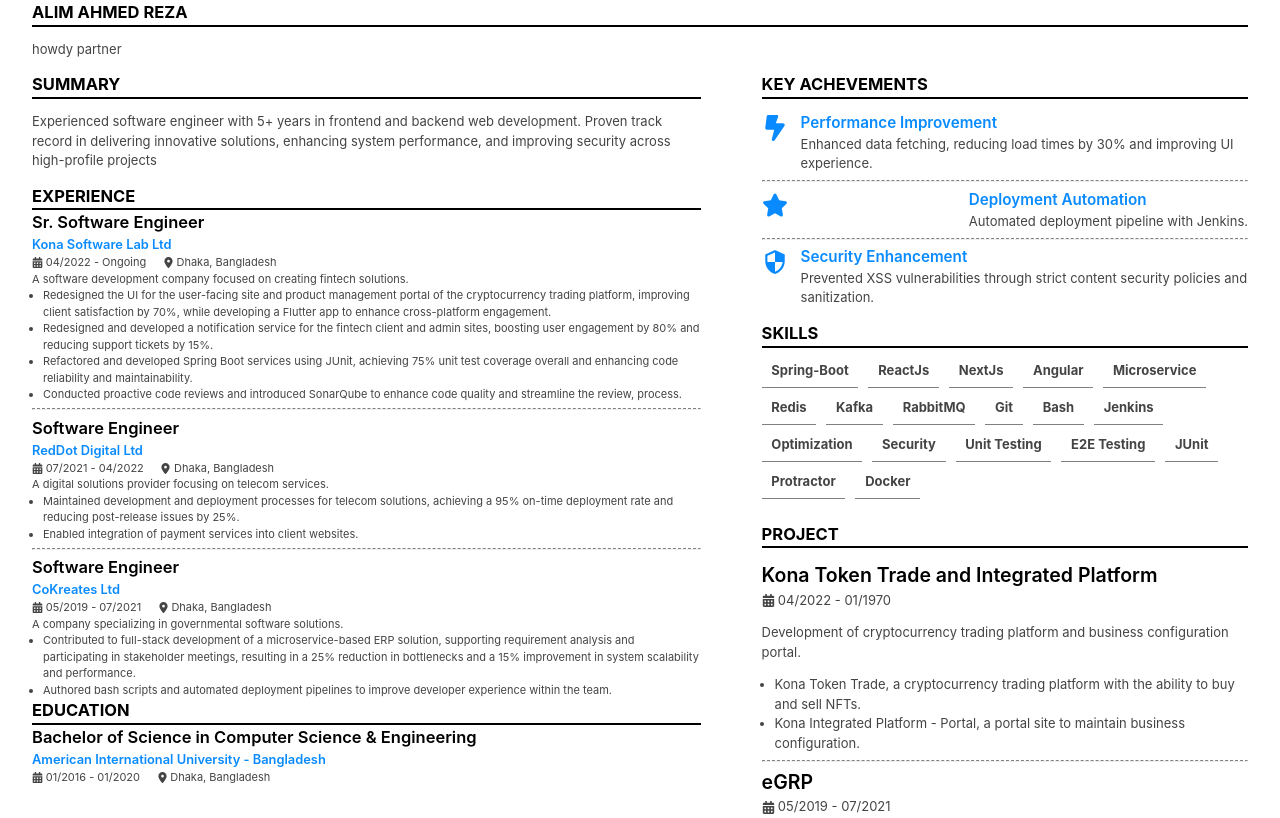
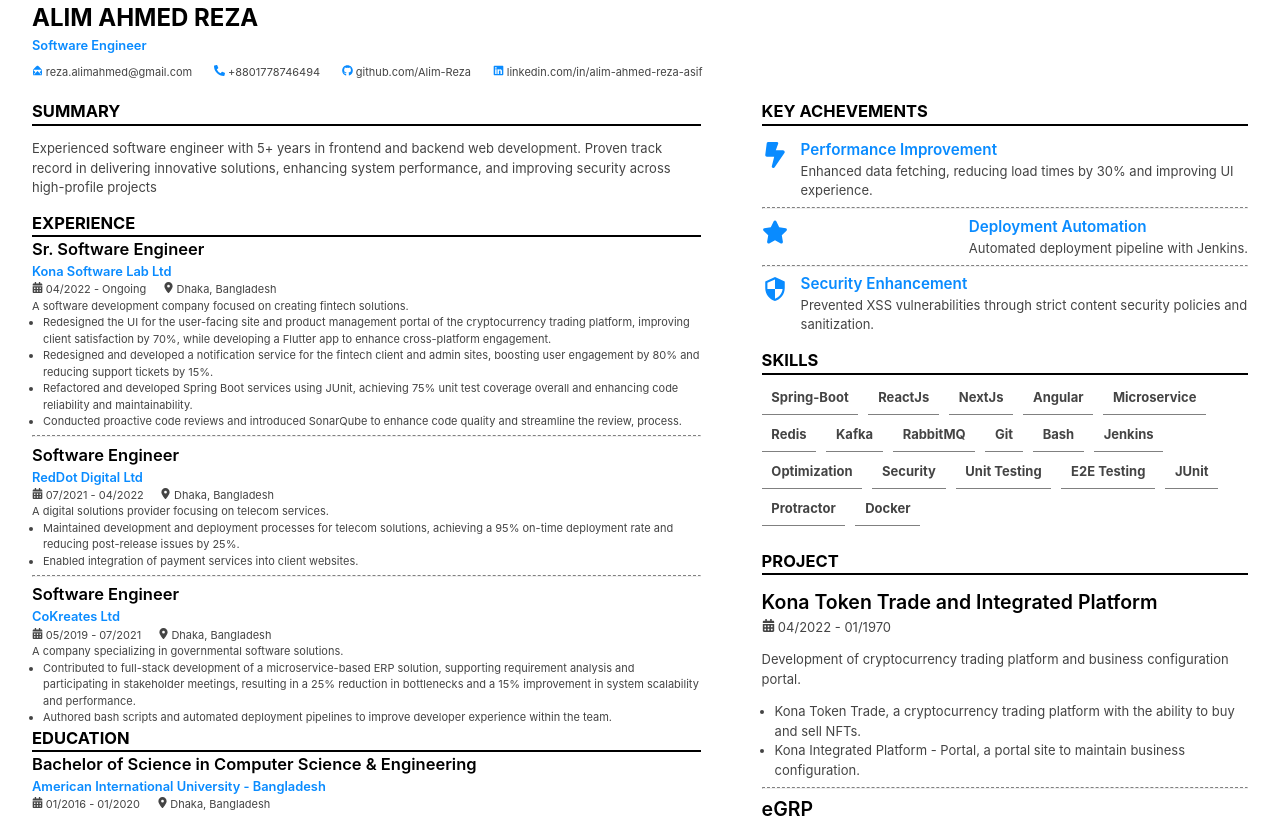
Before and after one commit to Alim-Reza/resume, a React (Vite) app: page / in a window 1280 px wide. Shown: the top 818 px of the page. Built offline with nearby package versions, Linux system fonts and the light colour scheme.

Commit message:
almost done

```diff
--- a/src/TwoColumn/ResumeDataV2.tsx
+++ b/src/TwoColumn/ResumeDataV2.tsx
@@ -3,24 +3,43 @@
 import { FaBoltLightning } from "react-icons/fa6";
 import { MdOutlineSecurity } from "react-icons/md";
 
+import { FaPhoneAlt } from "react-icons/fa";
+import { IoIosMailOpen } from "react-icons/io";
+import { FaGithub } from "react-icons/fa";
+import { FaLinkedin } from "react-icons/fa";
+import { FaLink } from "react-icons/fa";
+
+
 
 
 export const ResumeDataV2 = {
 
-    headerData : [
+    headerData : {
+        name: "Alim Ahmed Reza",
+        title: "Software Engineer",
+        links: [
             {
-            type: "link",
+                icon: <IoIosMailOpen />,
                 value: "reza.alimahmed@gmail.com"
             },
             {
-            type: "link",
+                icon: <FaPhoneAlt />,
                 value: "+8801778746494"
             },
             {
-            type: "link",
+                icon: <FaGithub />,
                 value: "github.com/Alim-Reza"
-        }
-    ],
+            },
+            {
+                icon: <FaLinkedin />,
+                value: "linkedin.com/in/alim-ahmed-reza-asif"
+            },
+            // {
+            //     icon: <FaLink />,
+            //     value: "hackerrank.com/aarasif2"
+            // }
+        ]
+    },
 
     summary: "Experienced software engineer with 5+ years in frontend and backend web development. Proven track record in delivering innovative solutions, enhancing system performance, and improving security across high-profile projects",
     experience: [
--- a/src/TwoColumn/TwoColumn.css
+++ b/src/TwoColumn/TwoColumn.css
@@ -80,3 +80,22 @@
   color: #098bff;
   font-size: 2em;
 }
+.colored-icon {
+  color: #098bff;
+}
+#header {
+  padding-bottom: 1em;
+
+}
+.name {
+  border: none;
+  font-size: x-large;
+}
+.links {
+  display: flex;
+  /* justify-content: space-around; */
+  flex-direction: row;
+  gap: 1em;
+  padding: 0;
+  margin: 0;
+}
--- a/src/TwoColumn/TwoColumn.tsx
+++ b/src/TwoColumn/TwoColumn.tsx
@@ -10,7 +10,7 @@
 
 function TwoColumn() {
   return <>
-    <Header />
+    <Header value={ResumeDataV2.headerData} />
   <div className="twoColumns">
     <div id="left">
       <Summary value={ResumeDataV2.summary} />
--- a/src/TwoColumn/components/common/TextWithIcon.tsx
+++ b/src/TwoColumn/components/common/TextWithIcon.tsx
@@ -1,6 +1,8 @@
-export default function TextWithIcon({text, icon}) {
+export default function TextWithIcon({text, icon, coloredIcon=false}) {
     return <div className="icon-text">
-    {icon}
+    <div className={coloredIcon ? "colored-icon" : ""}>
+      {icon}
+    </div>
     <div>{text}</div>
     </div>
   }
--- a/src/TwoColumn/components/header.tsx
+++ b/src/TwoColumn/components/header.tsx
@@ -1,8 +1,24 @@
-function Header(){
+import TextWithIcon from "./common/TextWithIcon";
+
+function Header({value}){
     return <>
         <section id="header">
-            <h1>ALIM AHMED REZA</h1>
-            <p>howdy partner</p>
+            <h1 className="name">{value.name}</h1>
+            <h3>{value.title}</h3>
+            <div className="links">
+            {
+                value.links.map((x,i,row) =>
+                    (
+                        <>
+                            <TextWithIcon text={x.value} icon={x.icon} coloredIcon={true} />
+                            <br />
+                            {(i === row.length/2) && <br />}
+                        </>
+                    )
+                )
+            }
+            </div>
+
         </section>
     </>
 }
```
Lines whose indentation alone changed are shown as unchanged.
